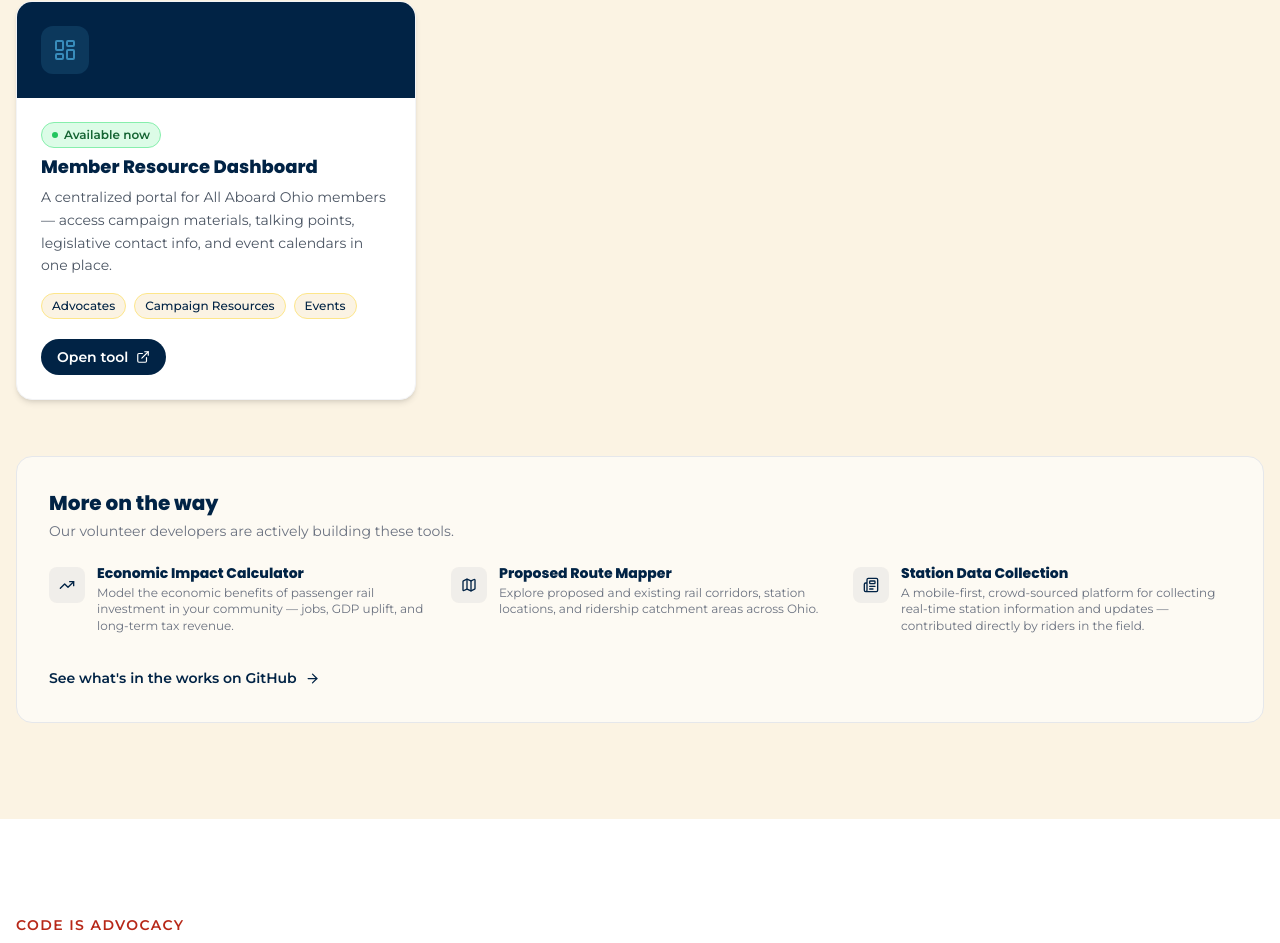
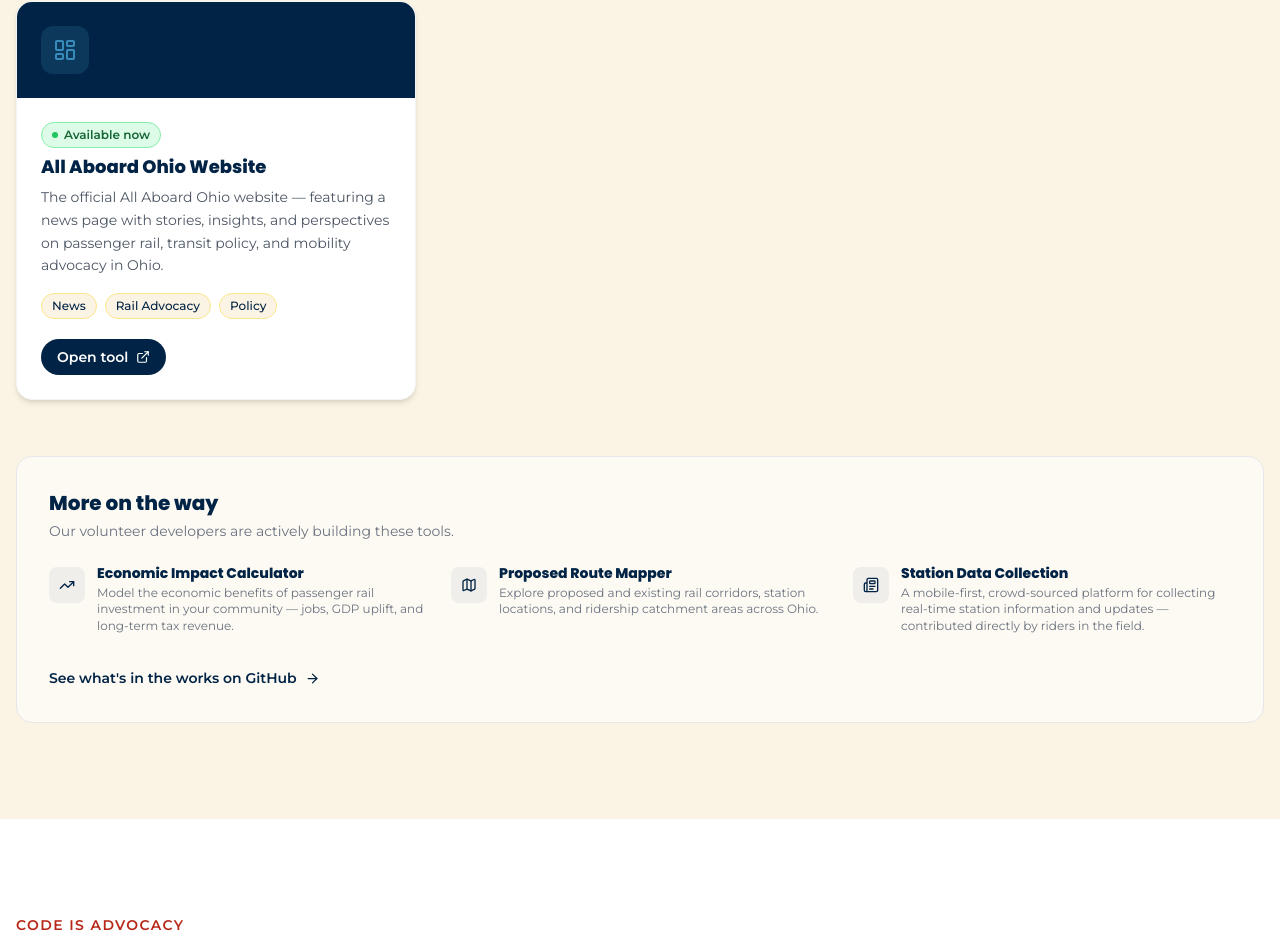
Before and after one commit to all-aboard-ohio/aao-lab-homepage, a React (Vite) app: page / in a window 1280 px wide. Shown: the part 1075-2018 px from the top of the page. Built offline with nearby package versions, Linux system fonts and the light colour scheme; no server answers.

Commit message:
content: update live project to All Aboard Ohio Website

```diff
--- a/src/data/projects.js
+++ b/src/data/projects.js
@@ -1,13 +1,13 @@
 export const projects = [
   {
     id: 1,
-    title: "Member Resource Dashboard",
+    title: "All Aboard Ohio Website",
     description:
-      "A centralized portal for All Aboard Ohio members — access campaign materials, talking points, legislative contact info, and event calendars in one place.",
+      "The official All Aboard Ohio website — featuring a news page with stories, insights, and perspectives on passenger rail, transit policy, and mobility advocacy in Ohio.",
     status: "Live",
     url: "https://allaboardohio.org",
     icon: "LayoutDashboard",
-    tags: ["Advocates", "Campaign Resources", "Events"],
+    tags: ["News", "Rail Advocacy", "Policy"],
   },
 ];
 
```
